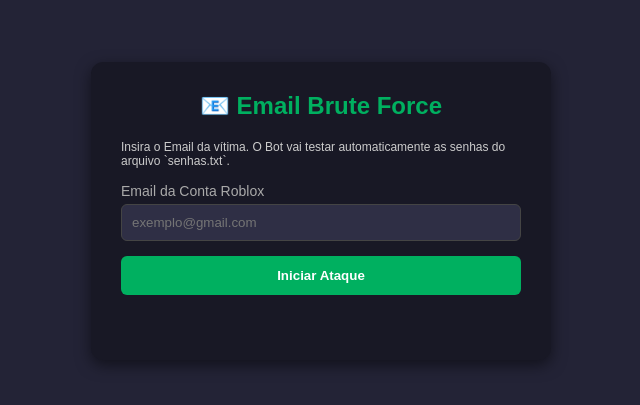
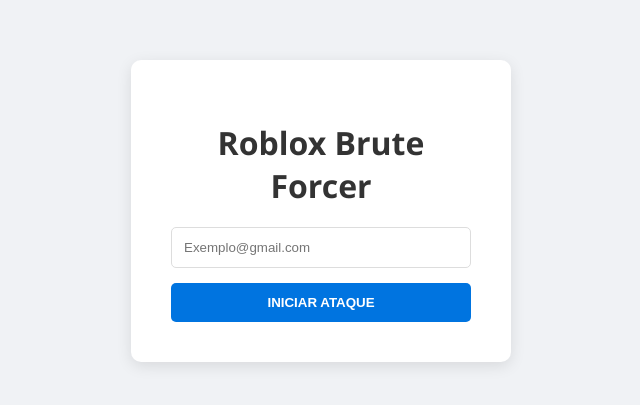
Before and after one commit to d4v1d44/roblox-checker, a website: page index.html in a window 1280 px wide. Shown: the part 189-594 px from the top of the page, without its empty margins (319-959 px from the left). Drawn offline with Linux system fonts and the light colour scheme.

Commit message:
Update index.html

```diff
--- a/index.html
+++ b/index.html
@@ -3,73 +3,82 @@
 <head>
     <meta charset="UTF-8">
     <meta name="viewport" content="width=device-width, initial-scale=1.0">
-    <title>Roblox Email Brute Force</title>
+    <title>Roblox Brute Forcer</title>
     <style>
-        body { font-family: sans-serif; background: #232336; color: white; display: flex; justify-content: center; align-items: center; height: 100vh; margin: 0; }
-        .box { background: #181825; padding: 30px; border-radius: 12px; width: 400px; box-shadow: 0 5px 15px rgba(0,0,0,0.5); }
-        h2 { text-align: center; color: #00b060; margin-top: 0; }
-        label { display: block; margin-bottom: 5px; color: #aaa; font-size: 14px; }
-        input { width: 100%; padding: 10px; margin-bottom: 15px; border: 1px solid #444; border-radius: 6px; background: #2f2f45; color: white; box-sizing: border-box; }
-        button { width: 100%; padding: 12px; background: #00b060; border: none; color: white; font-weight: bold; border-radius: 6px; cursor: pointer; }
-        button:hover { background: #009950; }
-        #status { margin-top: 15px; text-align: center; font-size: 14px; min-height: 20px; }
-        .success { color: #00b060; }
-        .error { color: #ff4d4d; }
-        .info { color: #ccc; font-size: 12px; margin-bottom: 15px; }
+        body {
+            font-family: 'Segoe UI', Tahoma, Geneva, Verdana, sans-serif;
+            background-color: #f0f2f5;
+            display: flex;
+            justify-content: center;
+            align-items: center;
+            height: 100vh;
+            margin: 0;
+        }
+        .container {
+            background: white;
+            padding: 40px;
+            border-radius: 10px;
+            box-shadow: 0 4px 15px rgba(0,0,0,0.1);
+            text-align: center;
+            width: 300px;
+        }
+        h1 { color: #333; margin-bottom: 20px; }
+        input {
+            padding: 12px;
+            width: 100%;
+            margin-bottom: 15px;
+            border: 1px solid #ddd;
+            border-radius: 5px;
+            box-sizing: border-box;
+        }
+        button {
+            padding: 12px 20px;
+            background-color: #0074e0;
+            color: white;
+            border: none;
+            border-radius: 5px;
+            cursor: pointer;
+            width: 100%;
+            font-weight: bold;
+        }
+        button:hover { background-color: #005bb5; }
     </style>
 </head>
 <body>
-
-<div class="box">
-    <h2>📧 Email Brute Force</h2>
-    <p class="info">Insira o Email da vítima. O Bot vai testar automaticamente as senhas do arquivo `senhas.txt`.</p>
-
-    <label>Email da Conta Roblox</label>
-    <input type="email" id="emailInput" placeholder="exemplo@gmail.com">
-
-    <button onclick="startAttack()">Iniciar Ataque</button>
-
-    <div id="status"></div>
+    <div class="container">
+        <h1>Roblox Brute Forcer</h1>
+        <input type="email" id="email" placeholder="Exemplo@gmail.com">
+        <button onclick="startAttack()">INICIAR ATAQUE</button>
     </div>
 
     <script>
-    async function startAttack() {
-        const email = document.getElementById('emailInput').value;
-        const statusDiv = document.getElementById('status');
-        const btn = document.querySelector('button');
-
-        if (!email || !email.includes('@')) {
-            statusDiv.innerHTML = '<span class="error">Coloca um Email válido!</span>';
+        function startAttack() {
+            const email = document.getElementById('email').value;
+            if (!email) {
+                alert("Digite um email!");
                 return;
             }
 
-        statusDiv.innerHTML = '<span class="success">Enviando Email para o Bot...</span>';
-        btn.disabled = true;
-        btn.innerText = "Aguardando...";
-
-        try {
-            const response = await fetch('/start-brute-force', {
+            fetch('/start-brute-force', {
                 method: 'POST',
-                headers: { 'Content-Type': 'application/json' },
+                headers: {
+                    'Content-Type': 'application/json'
+                },
                 body: JSON.stringify({ email: email })
+            })
+            .then(response => response.json())
+            .then(data => {
+                if (data.success) {
+                    alert("Ataque iniciado! Verifique o Discord.");
+                } else {
+                    alert("Erro: " + data.error);
+                }
+            })
+            .catch(error => {
+                alert("Erro de conexão com o servidor!");
+                console.error('Erro:', error);
             });
-
-            const data = await response.json();
-
-            if (data.success) {
-                statusDiv.innerHTML = '<span class="success">✅ Ataque Iniciado! Verifique o Discord em instantes.</span>';
-            } else {
-                statusDiv.innerHTML = `<span class="error">❌ Erro: ${data.error}</span>`;
-            }
-
-        } catch (e) {
-            statusDiv.innerHTML = '<span class="error">❌ Erro de Conexão com o Servidor</span>';
-        } finally {
-            btn.disabled = false;
-            btn.innerText = "Iniciar Ataque";
-        }
         }
     </script>
-
 </body>
 </html>
```
Lines whose indentation alone changed are shown as unchanged.
